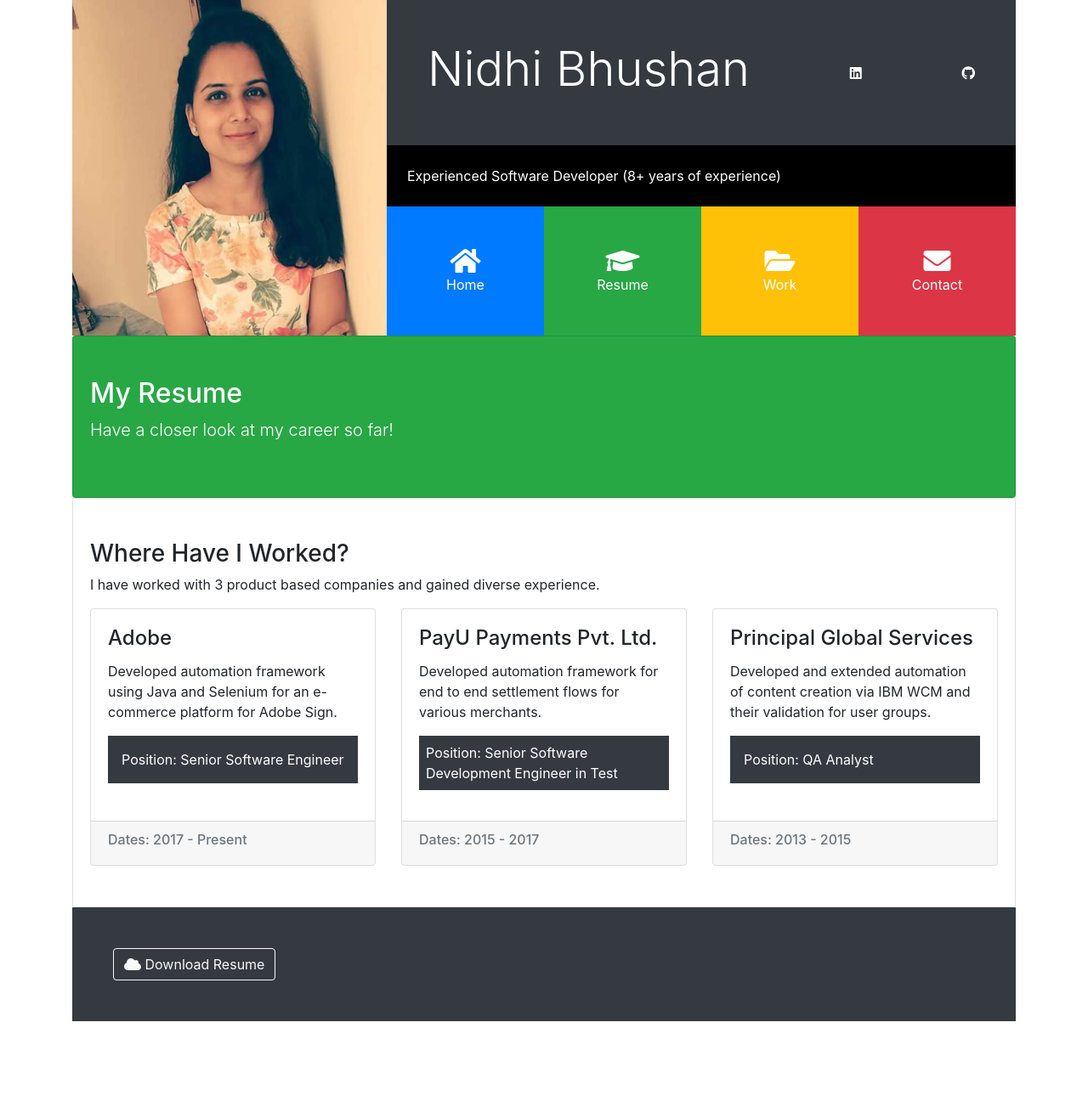
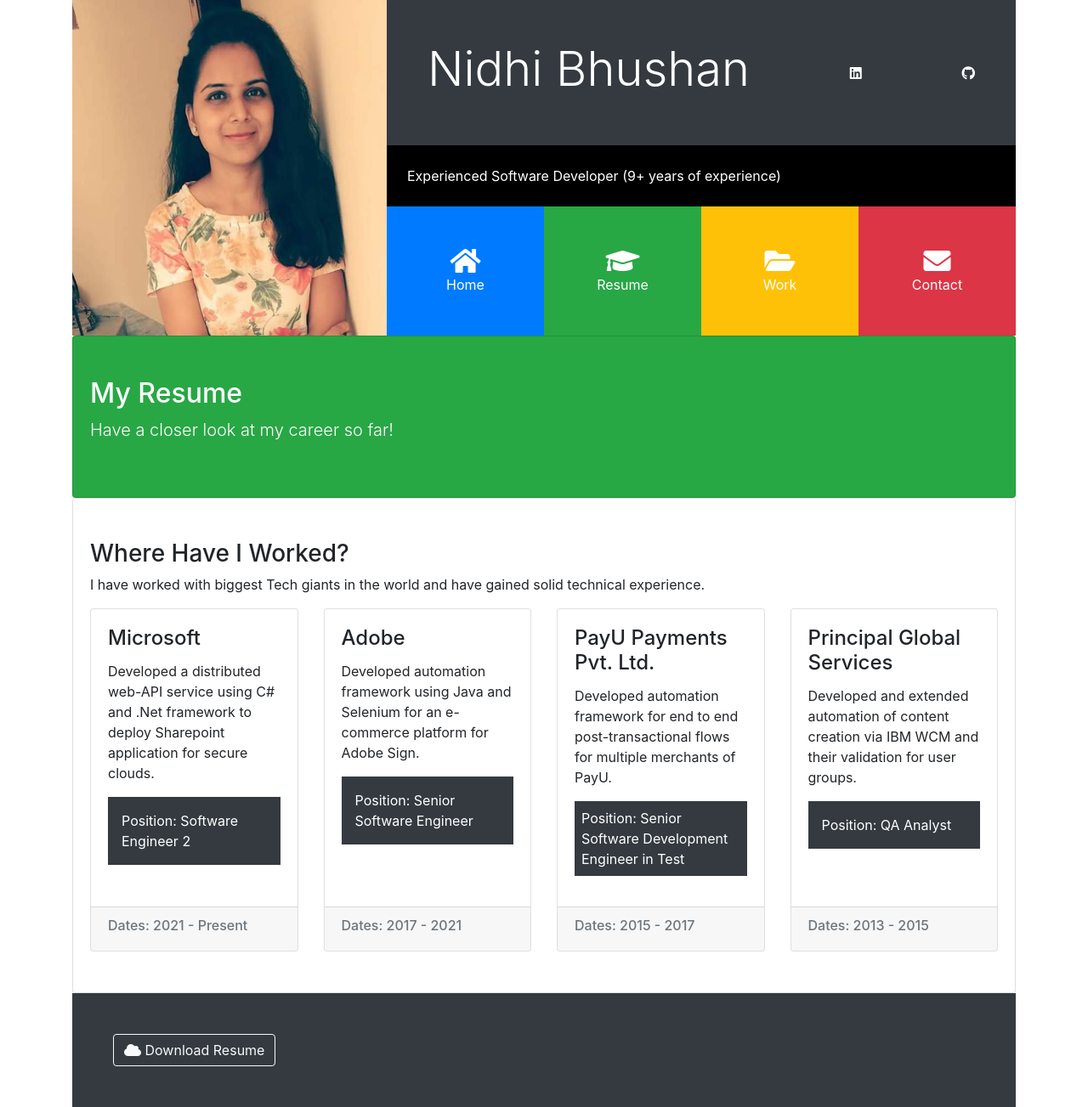
Before and after one commit to nidhiatwork/MyPortfolio, a Django app: page / in a window 1280 px wide, after a click on "Resume". Shown: the whole page at 85% size. Before the commit the page ends 1202 px from the top, so only its background shows below. Run offline with Django 4.2, Linux system fonts and the light colour scheme; some libraries are stand-ins or nearby versions.

Commit message:
work tab changes

```diff
--- a/portfolio/templates/portfolio/index.html
+++ b/portfolio/templates/portfolio/index.html
@@ -41,7 +41,7 @@
             </div>
 
             <div class="p-4 bg-black">
-              Experienced Software Developer (8+ years of experience)
+              Experienced Software Developer (9+ years of experience)
             </div>
             <div>
               <div class="d-flex flex-row text-white align-items-stretch text-center">
@@ -77,27 +77,27 @@
 
       <div class="card card-body py-5">
         <h3>My Skills</h3>
-        <p>I have strong background in developing and testing front end as well as backend applications.</p>
+        <p>I am a skilled software developer with expertise in tech-stack like Python, Django, MYSQL and REST APIs.<br/> I am also experienced in Supervised Machine Learning.</p>
         <hr>
         <h4>Python 3</h4>
         <div class="progress mb-3">
           <div class="progress-bar bg-success" style="width:100%"></div>
         </div>
-        <h4>Microservices</h4>
+        <h4>Django</h4>
+        <div class="progress mb-3">
+          <div class="progress-bar bg-success" style="width:90%"></div>
+        </div>
+        <h4>Rest APIs</h4>
+        <div class="progress mb-3">
+          <div class="progress-bar bg-success" style="width:90%"></div>
+        </div>
+        <h4>Azure Cloud</h4>
         <div class="progress mb-3">
           <div class="progress-bar bg-success" style="width:100%"></div>
         </div>
-        <h4>CI/CD</h4>
+        <h4>Supervised Machine Learning</h4>
         <div class="progress mb-3">
           <div class="progress-bar bg-success" style="width:90%"></div>
-        </div>
-        <h4>Java</h4>
-        <div class="progress mb-3">
-          <div class="progress-bar bg-success" style="width:80%"></div>
-        </div>
-        <h4>MySQL</h4>
-        <div class="progress mb-3">
-          <div class="progress-bar bg-success" style="width:70%"></div>
         </div>
       </div>
     </div>
@@ -111,8 +111,21 @@
 
       <div class="card card-body py-5">
         <h3>Where Have I Worked?</h3>
-        <p>I have worked with 3 product based companies and gained diverse experience.</p>
+        <p>I have worked with biggest Tech giants in the world and have gained solid technical experience.</p>
         <div class="card-deck">
+          <div class="card">
+            <div class="card-body">
+              <h4 class="card-title">Microsoft</h4>
+              <p class="card-text">Developed a distributed web-API service using C# and .Net framework to deploy Sharepoint application for secure clouds.</p>
+
+              <p class="p-3 mb-3 bg-dark text-white">
+                Position: Software Engineer 2
+              </p>
+            </div>
+            <div class="card-footer">
+              <h6 class="text-muted">Dates: 2021 - Present</h6>
+            </div>
+          </div>
           <div class="card">
             <div class="card-body">
               <h4 class="card-title">Adobe</h4>
@@ -123,13 +136,13 @@
               </p>
             </div>
             <div class="card-footer">
-              <h6 class="text-muted">Dates: 2017 - Present</h6>
+              <h6 class="text-muted">Dates: 2017 - 2021</h6>
             </div>
           </div>
           <div class="card">
             <div class="card-body">
               <h4 class="card-title">PayU Payments Pvt. Ltd.</h4>
-              <p class="card-text">Developed automation framework for end to end settlement flows for various merchants.</p>
+              <p class="card-text">Developed automation framework for end to end post-transactional flows for multiple merchants of PayU.</p>
               <p class="p-2 mb-3 bg-dark text-white">
                 Position: Senior Software Development Engineer in Test
               </p>
@@ -166,22 +179,34 @@
       <div class="card card-body py-5">
         <h3>What Have I Built?</h3>
         <p>I have created the following products:</p>
-        <div class="row no-gutters">
-          <div class="col-md-3">
-            <a href="https://unsplash.it/1200/768.jpg?image=252" data-toggle="lightbox">
-              <img src="https://unsplash.it/600.jpg?image=252" alt="" class="img-fluid">
-            </a>
+        <div class="row">
+          <div class="col">
+            <h3>Object Identier</h2>
+              <img src="{% static 'person1.jpg' %}" alt="" class="img-fluid">
+            <div class="row">
+              <div class="col">
+                <button>Try it!</button>
+              </div>
+            </div>
           </div>
-
-        </div>
-
-        <div class="row no-gutters">
-          <div class="col-md-3">
-            <a href="https://unsplash.it/1200/768.jpg?image=256" data-toggle="lightbox">
-              <img src="https://unsplash.it/600.jpg?image=256" alt="" class="img-fluid">
-            </a>
+          <div class="col">
+            <h3>Sentiment Analyzer</h2>
+              <img src="{% static 'person1.jpg' %}" alt="" class="img-fluid">
+            <div class="row">
+              <div class="col">
+                <button>Try it!</button>
+              </div>
+            </div>
           </div>
-
+          <div class="col">
+            <h3>Image to Text</h2>
+              <img src="{% static 'person1.jpg' %}" alt="" class="img-fluid">
+            <div class="row">
+              <div class="col">
+                <button>Try it!</button>
+              </div>
+            </div>
+          </div>
         </div>
       </div>
     </div>
```
